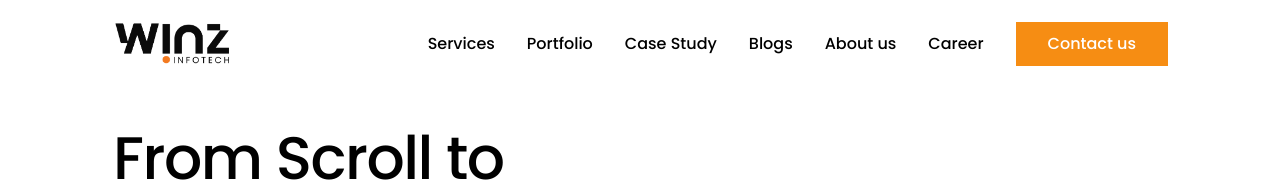
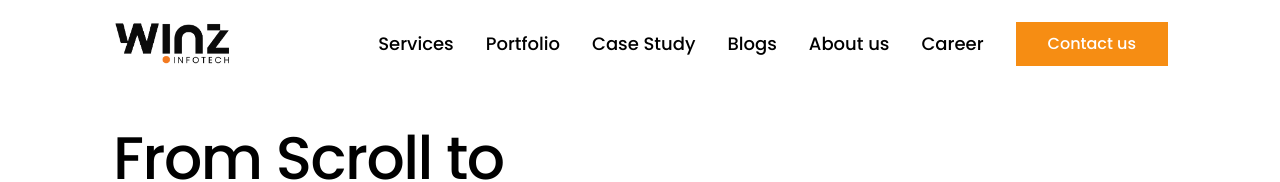
Before and after one commit to Code-X-Novas/winz-infotech-website, a React (Vite) app: page / in a window 1280 px wide. Shown: the top 182 px of the page. Built offline with nearby package versions, Linux system fonts and the light colour scheme; a web font is replaced by a local one.

Commit message:
Navigation updated to /contactus

```diff
--- a/src/components/Navbar.jsx
+++ b/src/components/Navbar.jsx
@@ -31,7 +31,7 @@ const Navbar = () => {
                 </Link>
 
                 {/* Desktop Menu */}
-                <div className="hidden md:flex items-center lg:space-x-8 space-x-4 text-xs lg:text-base font-medium">
+                <div className="hidden md:flex items-center lg:space-x-8 space-x-4 text-xs lg:text-lg font-medium">
                     {menuItems.map((item) => (
                         <Link
                             key={item.path}
--- a/src/components/OrangeCard.jsx
+++ b/src/components/OrangeCard.jsx
@@ -10,7 +10,7 @@ const OrangeCard = ({ title, description, buttonText }) => {
     const navigate = useNavigate();
 
     const onButtonClick = () => {
-        navigate('/contact');
+        navigate('/contactus');
     };
 
     return (
--- a/src/pages/Contact.jsx
+++ b/src/pages/Contact.jsx
@@ -96,7 +96,7 @@ const Contact = () => {
                 title="Contact Us - Let's Build Your Next Big Thing | Winz Infotech"
                 description="Ready to transform your business? Contact Winz Infotech for expert digital marketing, web development, and branding services. Get a free consultation today."
                 keywords="contact winz infotech, digital marketing consultation, web development quote, branding services contact, free consultation"
-                url="/contact"
+                url="/contactus"
                 image="/logoNew.png"
                 structuredData={contactStructuredData}
             />
--- a/src/pages/Home.jsx
+++ b/src/pages/Home.jsx
@@ -318,7 +318,7 @@ const Home = () => {
                             animate={{ scale: 1, opacity: 1 }}
                             transition={{ delay: 0.6, duration: 0.4 }}
                             className="bg-[#F68D13] lg:px-20 lg:h-14 cursor-pointer text-white text-sm font-medium flex items-center"
-                            onClick={() => navigate('/contact')}
+                            onClick={() => navigate('/contactus')}
                         >
                             <TextHover customClass="!text-xl" text="Let's Talk" /> <span className="lg:-translate-x-5 -mt-0.5 -translate-x-2 text-xl">→</span>
                         </motion.button>
```
